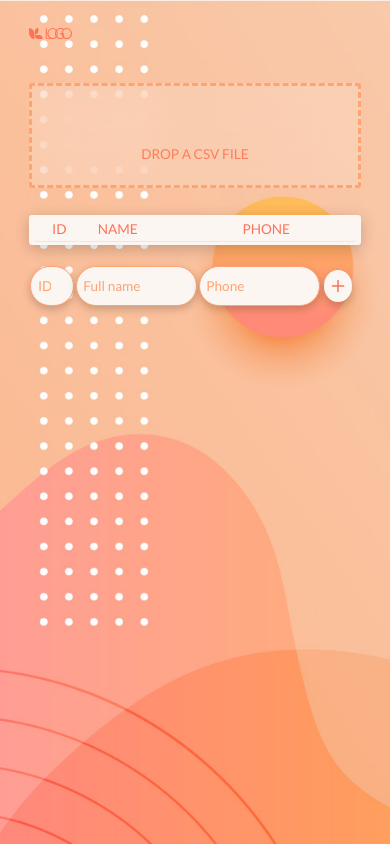
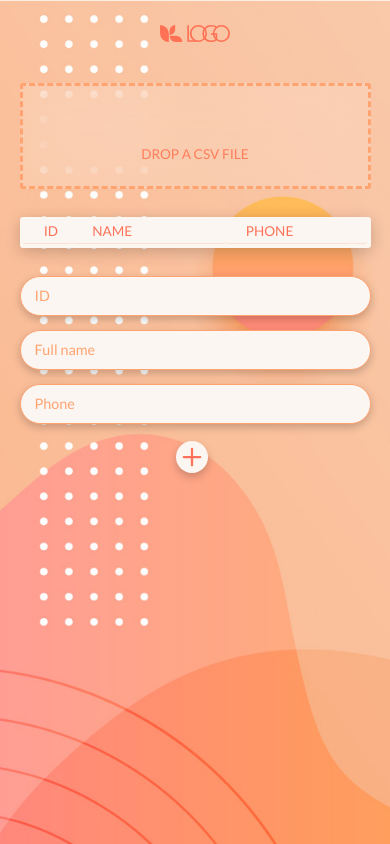
Before and after one commit to daniellelsilva/drag-n-drop, a React (Create React App) app: page / in a window 390 px wide. Built offline with nearby package versions, Linux system fonts and the light colour scheme; some icons are missing.

Commit message:
responsividade phone

```diff
--- a/src/components/Table.js
+++ b/src/components/Table.js
@@ -66,16 +66,34 @@ export default function Table() {
         </tbody>
       </table>
 
-      <div className="table-inputs">
-        <input className="table-input" type="number" onChange={ onChange } name="id" placeholder="ID" />
-        <input className="table-input" type="text" onChange={ onChange } name="fullName" placeholder="Full name" />
-        <input className="table-input" type="text" onChange={ onChange } name="number" placeholder="Phone" />
+      <div className="table-input">
+        <input
+          className="table-input-all table-input-all-1"
+          type="number"
+          onChange={ onChange }
+          name="id"
+          placeholder="ID"
+        />
+        <input
+          className="table-input-all table-input-all-2"
+          type="text"
+          onChange={ onChange }
+          name="fullName"
+          placeholder="Full name"
+        />
+        <input
+          className="table-input-all table-input-all-3"
+          type="text"
+          onChange={ onChange }
+          name="number"
+          placeholder="Phone"
+        />
         <button
-          className="round-btn table-add-btn"
+          className="round-btn table-input-btn"
           type='button'
           onClick={ addRow }
         >
-          <Icon className="table-icon add-btn" icon="fluent:add-16-filled" />
+          <Icon className="table-input-icon add-btn" icon="fluent:add-16-filled" />
         </button>
       </div>
 
--- a/src/styles/dragNDrop.scss
+++ b/src/styles/dragNDrop.scss
@@ -37,6 +37,9 @@
     width: 85%;
   }
 
+  @include respond(phone) {
+    width: 90%;
+  }
 
 
   &-icon {
@@ -51,6 +54,8 @@
     @include respond(tab-land) {
       font-size: 4rem;
     }
+
+
   }
 
   &-paragraph {
--- a/src/styles/header.scss
+++ b/src/styles/header.scss
@@ -15,8 +15,12 @@
     width: 70%;
   }
 
-  @include respond(tab-land) {
+  @include respond(tab-port) {
     width: 85%;
+  }
+
+  @include respond(phone) {
+    width: 90%;
   }
 
   &-logo {
@@ -25,5 +29,10 @@
     @include respond(tab-land) {
       width: 13%;
     }
+
+    @include respond(phone) {
+      margin: auto;
+      width: 20%;
+    }
   }
 }
--- a/src/styles/table.scss
+++ b/src/styles/table.scss
@@ -15,6 +15,10 @@
 
   @include respond(tab-port) {
     width: 85%;
+  }
+
+  @include respond(phone) {
+    width: 90%;
   }
 }
 
@@ -77,16 +81,16 @@
     background-color: $color-secondary-light;
   }
 
-  &-inputs {
+  &-input {
     margin: 6% 0;
     display: flex;
     flex-direction: row;
     justify-content: center;
     align-items: center;
     width: 100%;
-  }
 
-  &-input {
+
+    &-all {
       background-color: $color-primary-light;
       backdrop-filter: blur(20px);
       border: 1px solid $color-primary;
@@ -103,11 +107,11 @@
         font-size: 1.7rem;
       }
 
-    &:first-child {
-      width: 14% !important;
+      &-1 {
+        width: 14%;
       }
 
-    &:not(:first-child) {
+      &-2, &-3 {
         width: 40%;
       }
 
@@ -125,7 +129,7 @@
       }
     }
 
-  &-add-btn {
+    &-btn {
       box-shadow: 0 .5rem 1rem rgba($color-black, .2);
       color: $color-secondary-dark !important;
       margin: 0 2.5% 0 3px;
@@ -142,6 +146,7 @@
       font-size: 2rem;
     }
   }
+}
 
 .add-btn {
   position: absolute;
@@ -149,3 +154,44 @@
   left: 50%;
   transform: translate(-50%, -50%);
 }
+
+
+@include respond(phone) {
+  .table-input {
+    flex-direction: column;
+
+    &-all {
+
+      font-size: 1.8rem;
+      height: 5rem;
+      margin: 2%;
+      padding: 4%;
+
+      &-1, &-2, &-3 {
+        width: 100%;
+      }
+
+      &::placeholder {
+        color: $color-primary;
+      }
+    }
+
+    &-btn {
+      box-shadow: 0 .5rem 1rem rgba($color-black, .2);
+      color: $color-secondary-dark !important;
+      margin-top: 3%;
+      position: relative;
+      transition: all .6s;
+
+      &:hover {
+        background-color: $color-secondary-dark !important;
+        box-shadow: 0 1rem 2em rgba($color-black, .2);
+      }
+    }
+
+    &-icon {
+      font-size: 3rem;
+    }
+
+  }
+}
```
Lines whose indentation alone changed are shown as unchanged.
